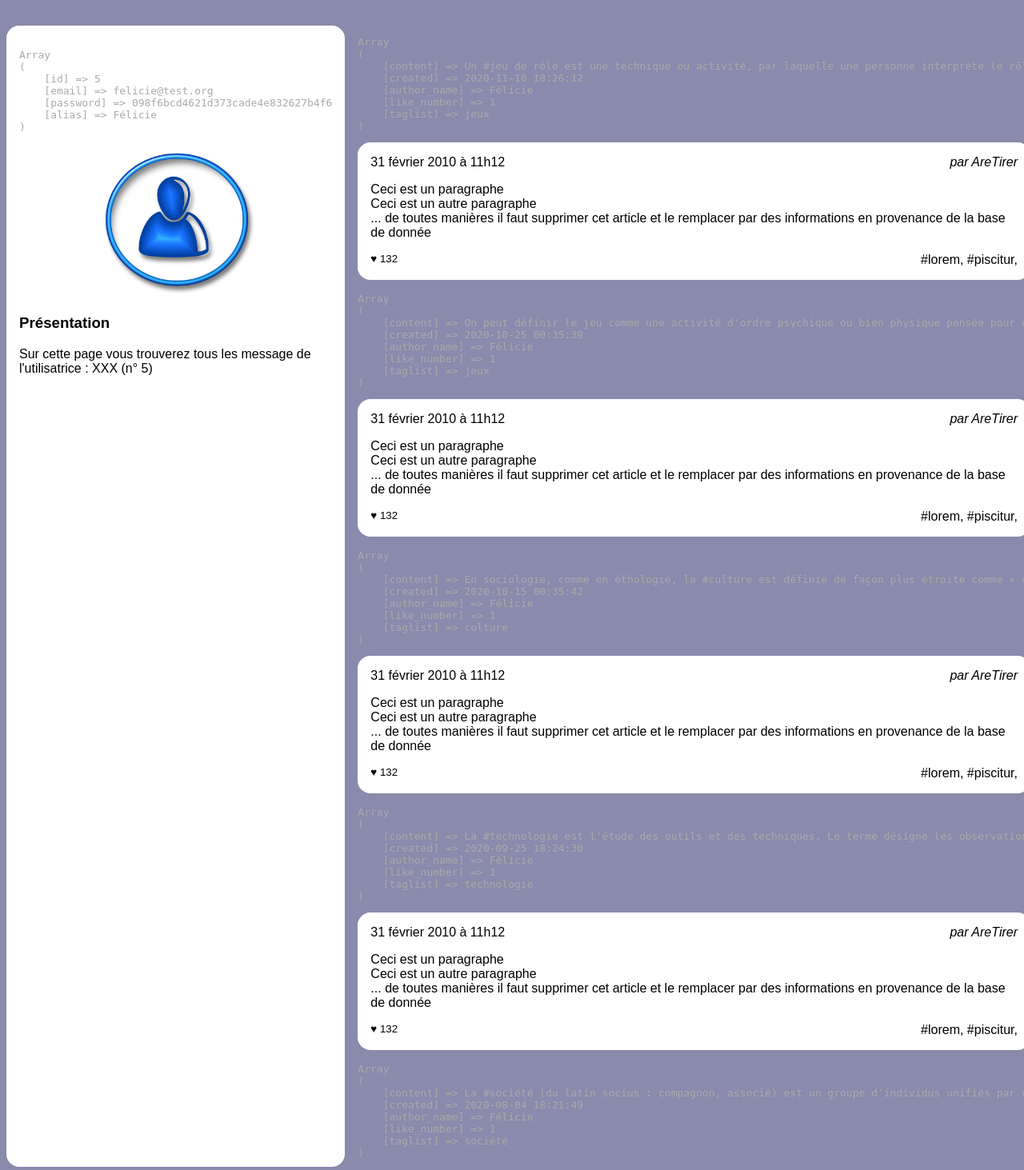
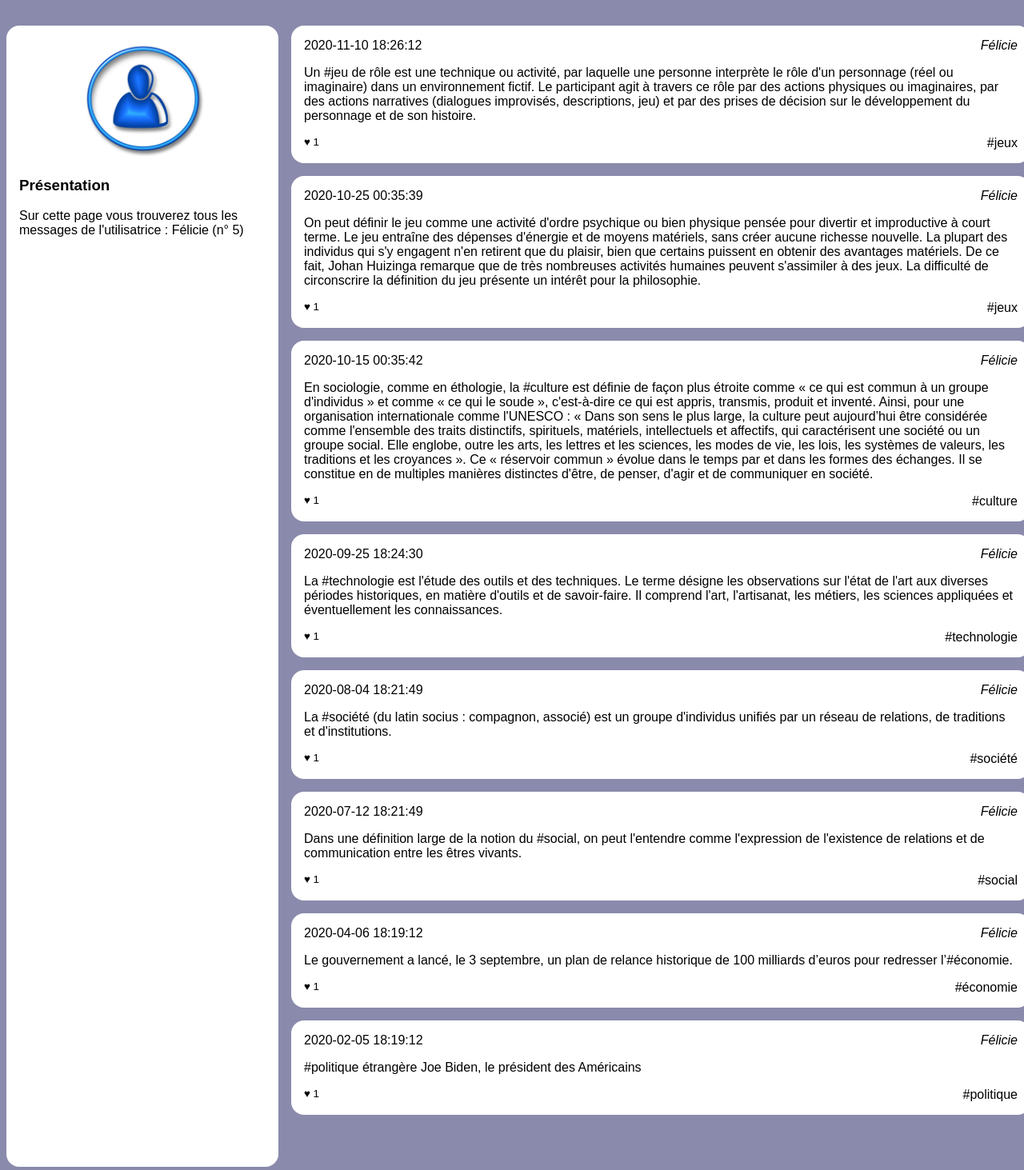
Before and after one commit to adatechschool/projet-collectif-reseau-social-php-gmz, a PHP site: page /wall.php?user_id=5 in a window 1280 px wide. Shown: the part 90-1553 px from the top of the page at 80% size. Run offline with PHP 8.4, Linux system fonts and the light colour scheme; data comes from the database, SQL or seed files in the repository.

Commit message:
update wall.php

```diff
--- a/level1/Niveau1/wall.php
+++ b/level1/Niveau1/wall.php
@@ -49,16 +49,16 @@
                 /**
                  * Etape 3: récupérer le nom de l'utilisateur
                  */
-                $laQuestionEnSql = "SELECT * FROM users WHERE id= '$userId' ";
+                $laQuestionEnSql = "SELECT users.alias FROM users WHERE id= '$userId' ";
                 $lesInformations = $mysqli->query($laQuestionEnSql);
                 $user = $lesInformations->fetch_assoc();
                 //@todo: afficher le résultat de la ligne ci dessous, remplacer XXX par l'alias et effacer la ligne ci-dessous
-                echo "<pre>" . print_r($user, 1) . "</pre>";
+                // echo "<pre>" . print_r($user, 1) . "</pre>";
                 ?>
                 <img src="user.jpg" alt="Portrait de l'utilisatrice"/>
                 <section>
                     <h3>Présentation</h3>
-                    <p>Sur cette page vous trouverez tous les message de l'utilisatrice : XXX
+                    <p>Sur cette page vous trouverez tous les messages de l'utilisatrice : <?php echo $user['alias'] ?>
                         (n° <?php echo $userId ?>)
                     </p>
                 </section>
@@ -92,24 +92,23 @@
                 while ($post = $lesInformations->fetch_assoc())
                 {
 
-                    echo "<pre>" . print_r($post, 1) . "</pre>";
+                    // echo "<pre>" . print_r($post, 1) . "</pre>";
                     ?>
                     <article>
                         <h3>
-                            <time datetime='2020-02-01 11:12:13' >31 février 2010 à 11h12</time>
+                            <!-- <time datetime='2020-02-01 11:12:13' >31 février 2010 à 11h12</time> -->
+                            <h3>
+                            <time><?php echo $post['created'] ?></time>
                         </h3>
-                        <address>par AreTirer</address>
+                        <address><?php echo $post['author_name'] ?></address>
                         <div>
-                            <p>Ceci est un paragraphe</p>
-                            <p>Ceci est un autre paragraphe</p>
-                            <p>... de toutes manières il faut supprimer cet
-                                article et le remplacer par des informations en
-                                provenance de la base de donnée</p>
+                            <p><?php echo $post['content'] ?></p>
                         </div>
                         <footer>
-                            <small>♥ 132</small>
-                            <a href="">#lorem</a>,
-                            <a href="">#piscitur</a>,
+                        <small>♥ <?php echo $post['like_number'] ?></small>
+                            <a href="">#<?php
+                                           $hashtag = str_replace(',', ', #', $post['taglist']);
+                                           echo $hashtag  ?></a>
                         </footer>
                     </article>
                 <?php } ?>
```
